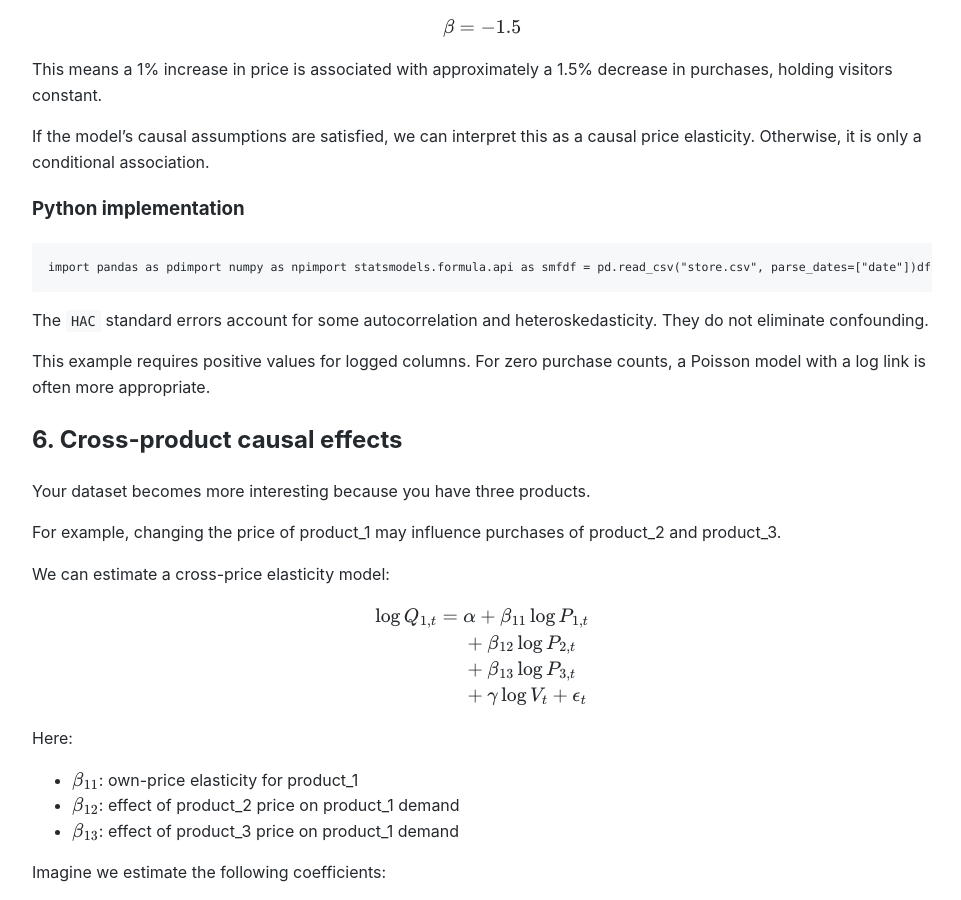
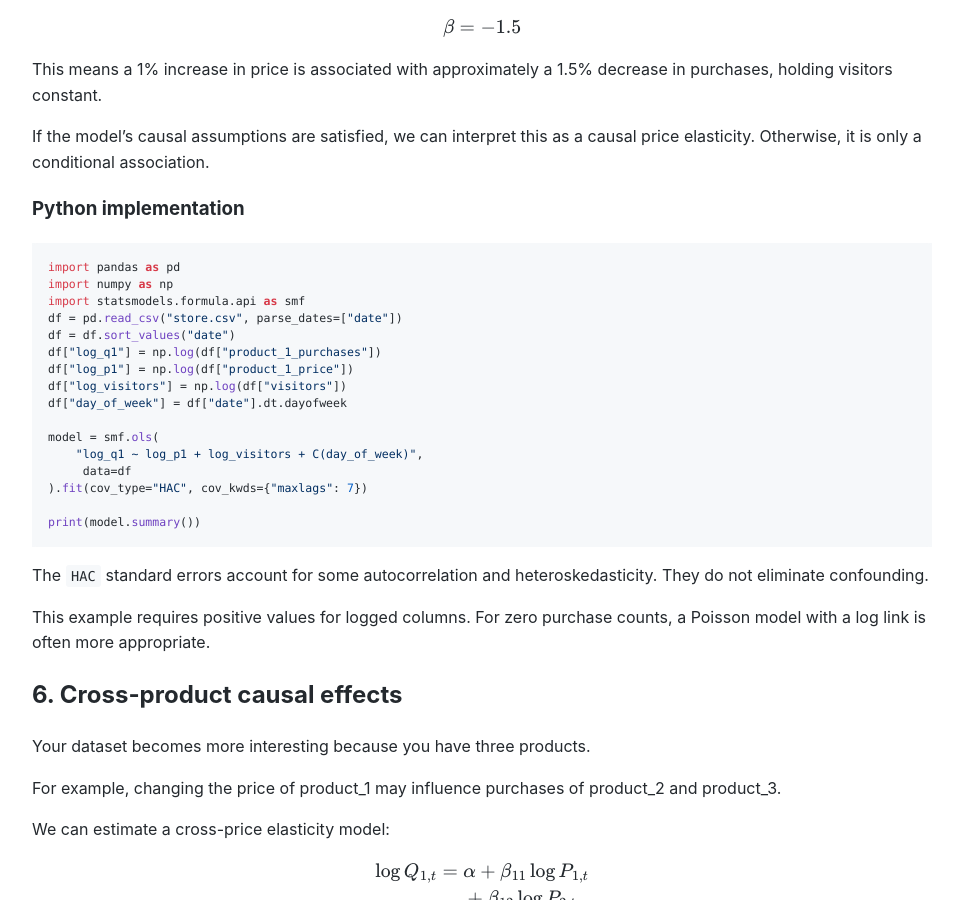
Before and after one commit to Michael-Lubinsky/michael-lubinsky.github.com, a Jekyll site: the page built from ml/causal_2.md, in a window 1280 px wide and 900 px high, scrolled down 3039 px. Shown: the whole window, without its empty margins (158-1119 px from the left). Built offline with Jekyll 4.4.1, drawn with Linux system fonts in a browser that asks for light colours; our own code applies the rules of GitHub Pages for plain Markdown files.

Commit message:
Include Python code for causal price elasticity analysis
Added a Python implementation for causal analysis using OLS regression with HAC standard errors.

````diff
--- a/ml/causal_2.md
+++ b/ml/causal_2.md
@@ -125,8 +125,23 @@ If the model's causal assumptions are satisfied, we can interpret this as a caus
 
 ### Python implementation
 
-```
-import pandas as pdimport numpy as npimport statsmodels.formula.api as smfdf = pd.read_csv("store.csv", parse_dates=["date"])df = df.sort_values("date")df["log_q1"] = np.log(df["product_1_purchases"])df["log_p1"] = np.log(df["product_1_price"])df["log_visitors"] = np.log(df["visitors"])df["day_of_week"] = df["date"].dt.dayofweekmodel = smf.ols(    "log_q1 ~ log_p1 + log_visitors + C(day_of_week)",    data=df).fit(cov_type="HAC", cov_kwds={"maxlags": 7})print(model.summary())
+```python
+import pandas as pd
+import numpy as np
+import statsmodels.formula.api as smf
+df = pd.read_csv("store.csv", parse_dates=["date"])
+df = df.sort_values("date")
+df["log_q1"] = np.log(df["product_1_purchases"])
+df["log_p1"] = np.log(df["product_1_price"])
+df["log_visitors"] = np.log(df["visitors"])
+df["day_of_week"] = df["date"].dt.dayofweek
+
+model = smf.ols(
+    "log_q1 ~ log_p1 + log_visitors + C(day_of_week)",
+     data=df
+).fit(cov_type="HAC", cov_kwds={"maxlags": 7})
+
+print(model.summary())
 ```
 
 The `HAC` standard errors account for some autocorrelation and heteroskedasticity. They do not eliminate confounding.
````
